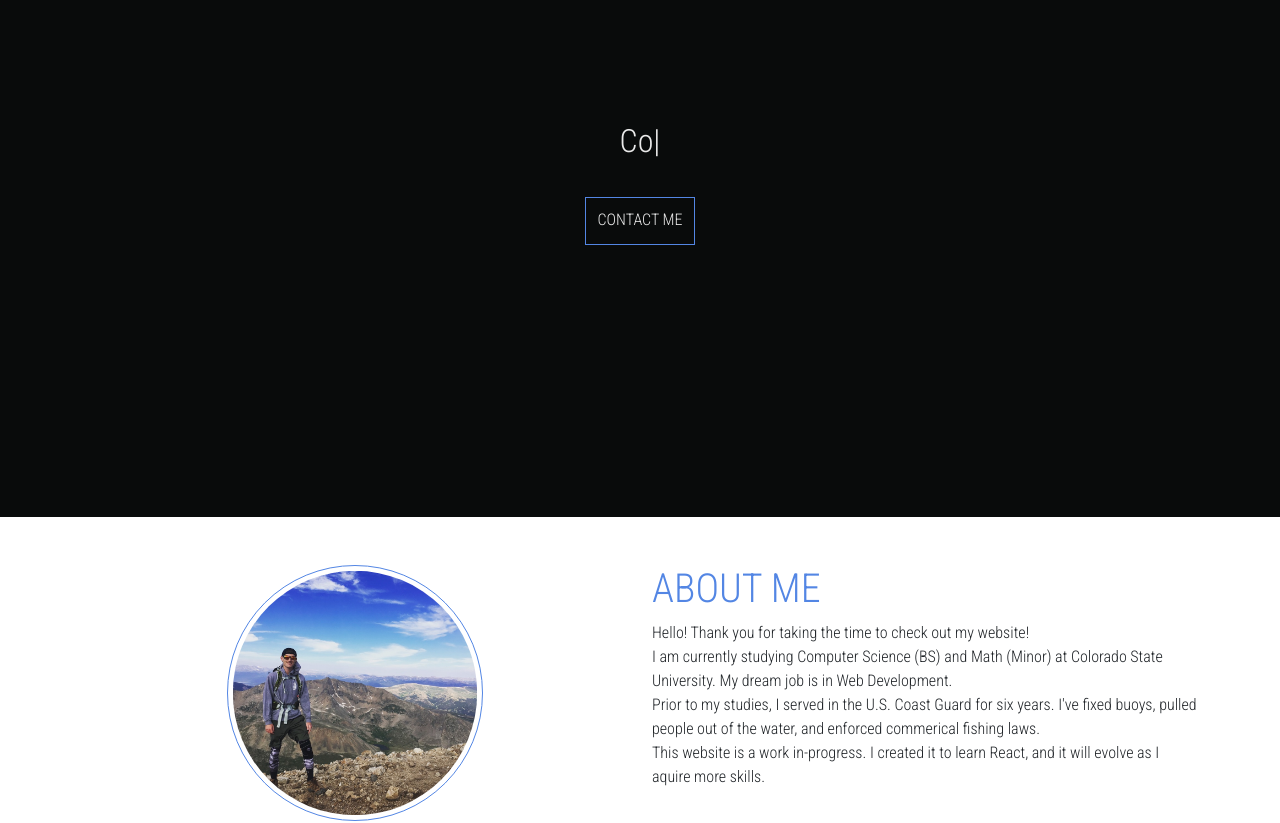
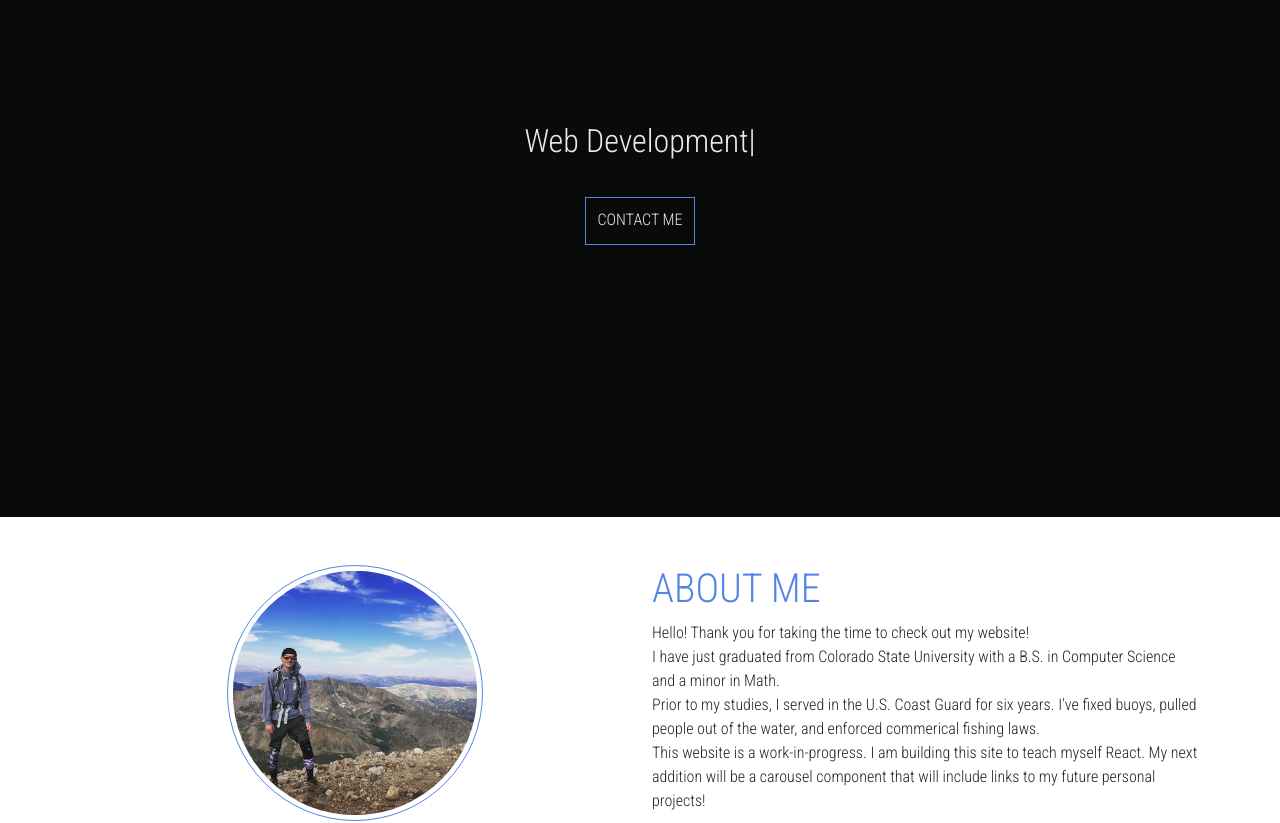
Before and after one commit to jonathanbun/myWebsite, a React (Create React App) app: page / in a window 1280 px wide. Shown: the part 360-1183 px from the top of the page. Built offline with nearby package versions, Linux system fonts and the light colour scheme.

Commit message:
fix home link and update about me

```diff
--- a/src/Components/About.js
+++ b/src/Components/About.js
@@ -17,14 +17,12 @@ const About = () => {
 					<p>
 						Hello! Thank you for taking the time to check out my website!
 					<p>
-						I am currently studying Computer Science (BS) and Math (Minor) at Colorado State
-						University. My dream job is in Web Development.
+						I have just graduated from Colorado State University with a B.S. in Computer Science and a minor in Math.
 					<p>
 						Prior to my studies, I served in the U.S. Coast Guard for six years. I've fixed buoys,
 						pulled people out of the water, and enforced commerical fishing laws.
 					<p>
-						This website is a work in-progress. I created it to learn React, and
-						it will evolve as I aquire more skills.
+						This website is a work-in-progress. I am building this site to teach myself React. My next addition will be a carousel component that will include links to my future personal projects!
 					</p>
 					</p>
 					</p>
--- a/src/Components/Header.js
+++ b/src/Components/Header.js
@@ -2,12 +2,12 @@ import react from "react";
 import Typed from "react-typed";
 const Header = () => {
 	return (
-		<div className="header-wrapper">
+		<div id="home" className="header-wrapper">
 			<div className="main-info">
 				<Typed
 					className="typed-text"
-					strings={["Computer Science", "Web Development"]}
-					typeSpeed={40}
+					strings={["Computer Science", "Web Development", "Javascript", "React", "Python"]}
+					typeSpeed={70}
 					backSpeed={60}
 					loop
 				/>
```
